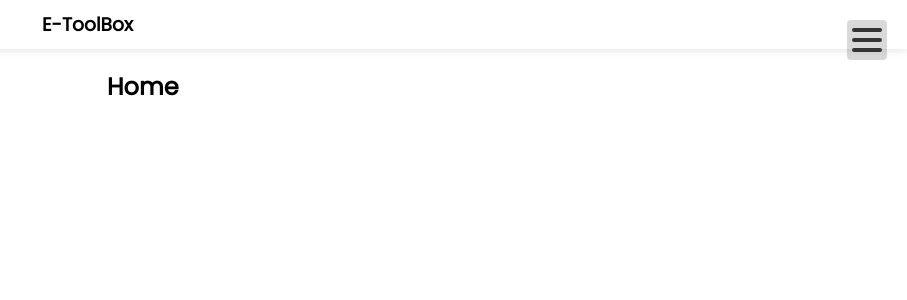
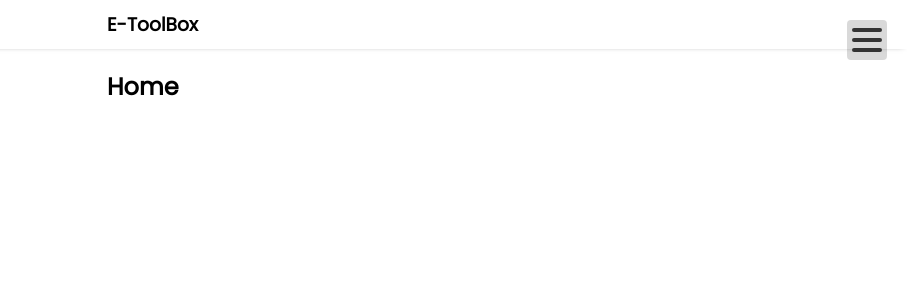
Before and after one commit to PedroJSBezerra/-SVELTE-Roteamento-de-paginas, a Svelte app: page / in a window 1280 px wide. Shown: the top 300 px of the page, without its empty margins (373-1280 px from the left). Built offline with nearby package versions, Linux system fonts and the light colour scheme.

Commit message:
1 file modified

```diff
--- a/src/components/Header/Header.svelte
+++ b/src/components/Header/Header.svelte
@@ -6,7 +6,7 @@
 
 </script>
 
-<header class="header">
+<header class="section">
   <div class="container">
 
     <div class="button {open? "open": ""}" on:click={() => toggle()}>
@@ -53,13 +53,13 @@
 </header>
 
 <style>
-  header {
+  .section {
     padding: 10px 0;
-    box-shadow: 0 0 10px #ddd;
+    box-shadow: 0 0 6px -4px;
   }
 
   .container {
-    max-width: 450px;
+    max-width: 320px;
     margin: 0 auto;
   }
 
@@ -129,7 +129,6 @@
   }
 
   nav ul {
-    max-width: 320px;
     margin: 0 auto;
     padding: 0 10px;
   }
```
